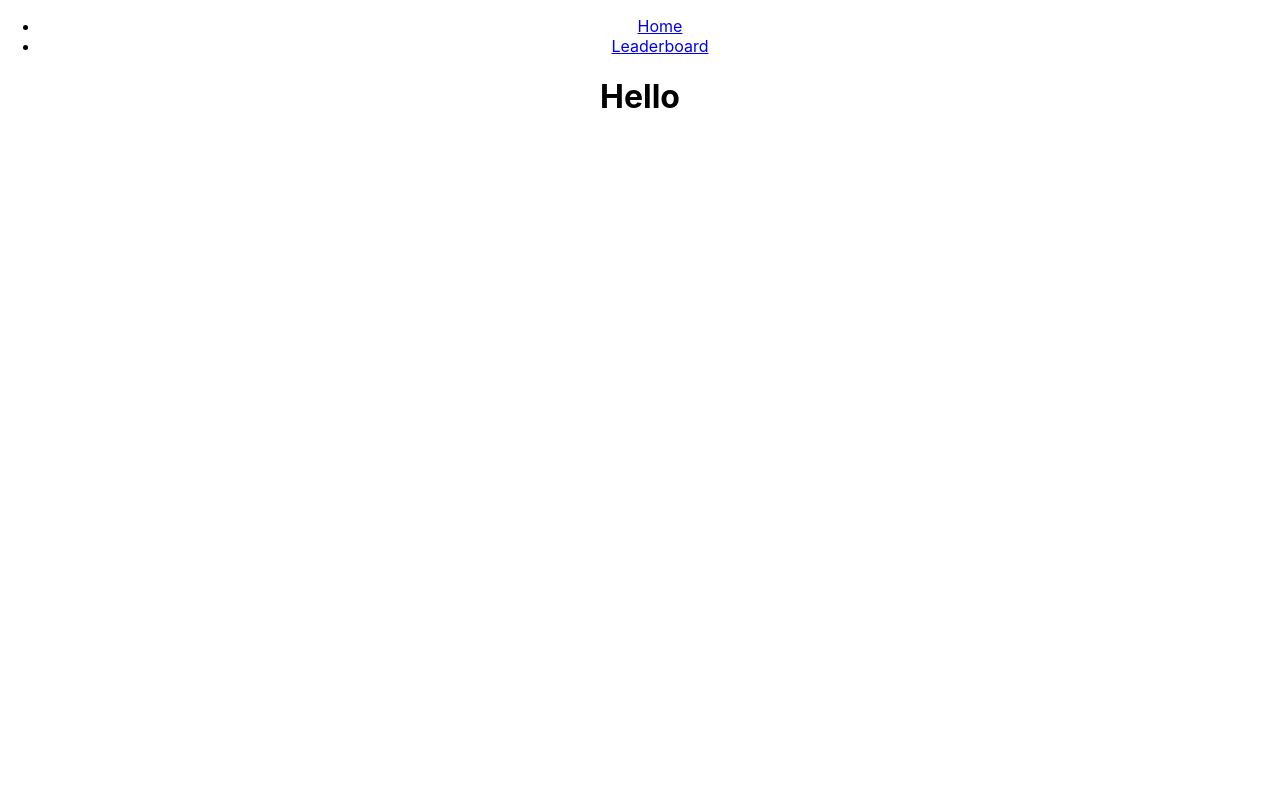
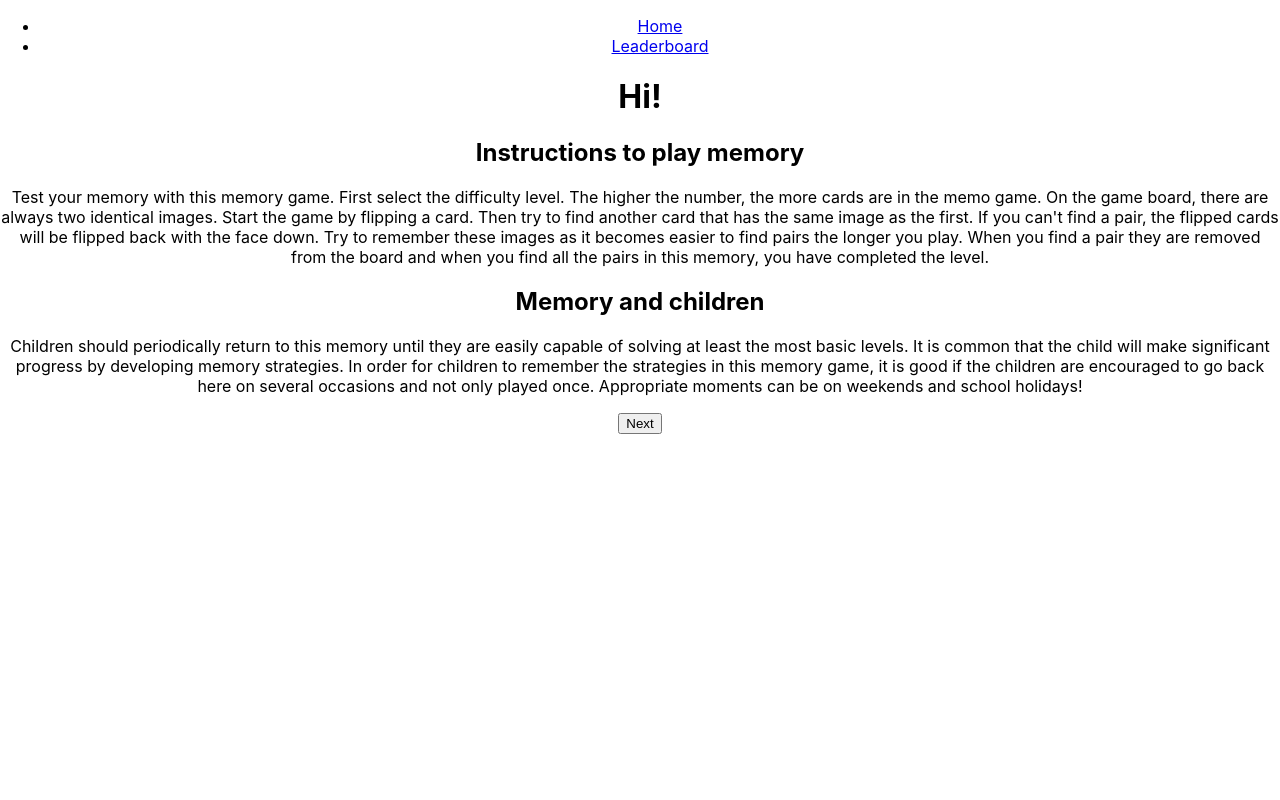
Before and after one commit to FolseV/Memory-game, a React (Create React App) app in the folder memory-game/: page /greetings in a window 1280 px wide. Shown: the top 800 px of the page. Built offline with nearby package versions, Linux system fonts and the light colour scheme.

Commit message:
feat: added Greeting component and link to it

```diff
--- a/memory-game/public/index.html
+++ b/memory-game/public/index.html
@@ -5,7 +5,10 @@
     <link rel="icon" href="%PUBLIC_URL%/favicon.ico" />
     <meta name="viewport" content="width=device-width, initial-scale=1" />
     <meta name="theme-color" content="#000000" />
-    <meta name="description" content="Web site created using create-react-app" />
+    <meta
+      name="description"
+      content="Memory game created using create-react-app with redux and react-router-dom"
+    />
     <link rel="apple-touch-icon" href="%PUBLIC_URL%/logo192.png" />
 
     <title>My Memory game app</title>
--- a/memory-game/src/App.tsx
+++ b/memory-game/src/App.tsx
@@ -8,6 +8,7 @@ import react from "./img/cards/platforms/react.svg";
 import { BrowserRouter, Routes, Route } from "react-router-dom";
 import { NavLink } from "react-router-dom";
 import { Navigate } from "react-router-dom";
+import Greeting from "./components/Greeting";
 
 function App() {
   const { cards } = useTypedSelector((state) => state.cards);
@@ -35,12 +36,15 @@ function App() {
         </header>
         <main>
           <Routes>
-            <Route path="/greetings" element={<h1>Hello</h1>} />
+            <Route path="/greetings" element={<Greeting />} />
             <Route path="/home" element={<Form />} />
             <Route path="/memorygame" element={<MemoryGame />} />
             <Route path="*" element={<Navigate to="/greetings" />}></Route>
           </Routes>
         </main>
+        <footer>
+          <div style={{ margin: "500px" }}>created by Folse</div>
+        </footer>
       </div>
     </BrowserRouter>
   );
--- /dev/null
+++ b/memory-game/src/components/Greeting/Greeting.tsx
@@ -0,0 +1,37 @@
+import React from "react";
+import { useNavigate } from "react-router";
+
+const Greeting = () => {
+  const navigate = useNavigate();
+  return (
+    <div>
+      <h1>Hi!</h1>
+      <div>
+        <h2>Instructions to play memory</h2>
+        <p>
+          Test your memory with this memory game. First select the difficulty level. The higher the
+          number, the more cards are in the memo game. On the game board, there are always two
+          identical images. Start the game by flipping a card. Then try to find another card that
+          has the same image as the first. If you can't find a pair, the flipped cards will be
+          flipped back with the face down. Try to remember these images as it becomes easier to find
+          pairs the longer you play. When you find a pair they are removed from the board and when
+          you find all the pairs in this memory, you have completed the level.
+        </p>
+      </div>
+      <div>
+        <h2>Memory and children</h2>
+        <p>
+          Children should periodically return to this memory until they are easily capable of
+          solving at least the most basic levels. It is common that the child will make significant
+          progress by developing memory strategies. In order for children to remember the strategies
+          in this memory game, it is good if the children are encouraged to go back here on several
+          occasions and not only played once. Appropriate moments can be on weekends and school
+          holidays!
+        </p>
+      </div>
+      <button onClick={() => navigate(`/home`, { replace: true })}>Next</button>
+    </div>
+  );
+};
+
+export default Greeting;
--- /dev/null
+++ b/memory-game/src/components/Greeting/index.tsx
@@ -0,0 +1,3 @@
+import Greeting from "./Greeting";
+
+export default Greeting;
```
